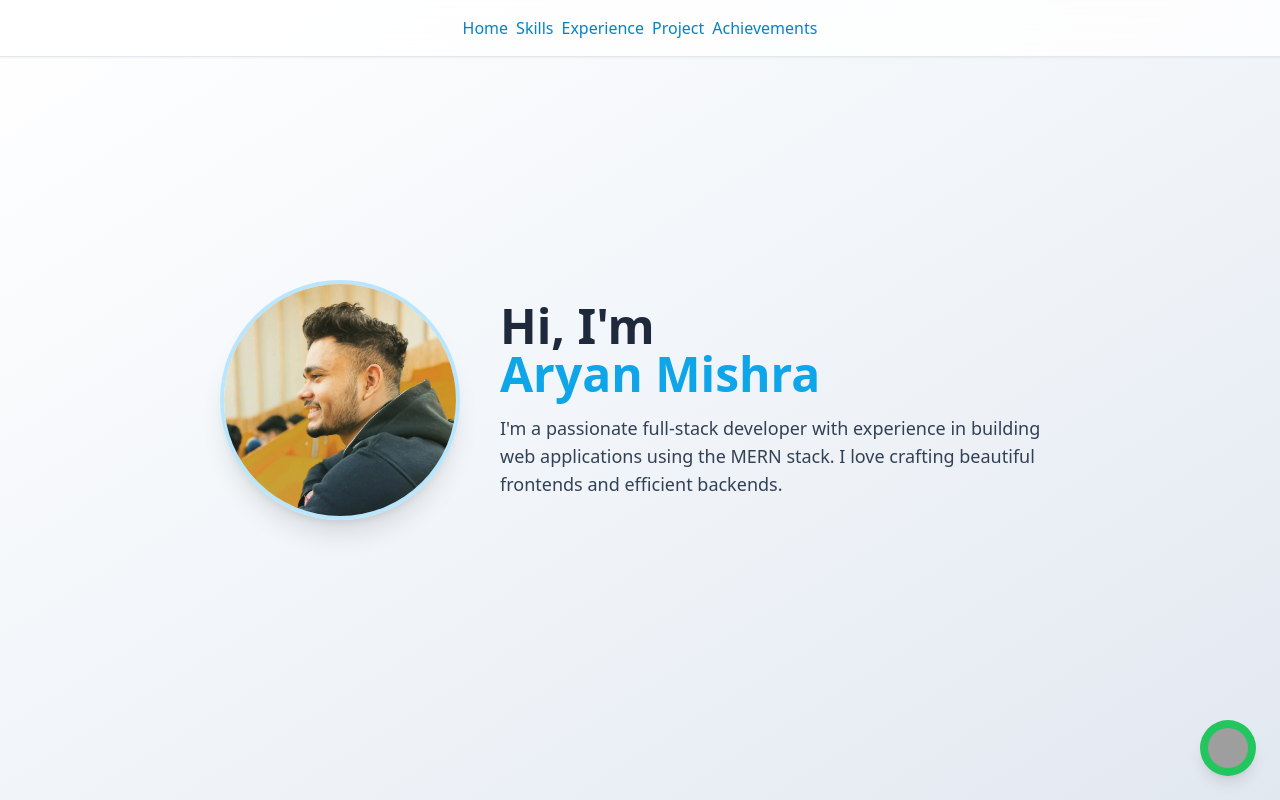
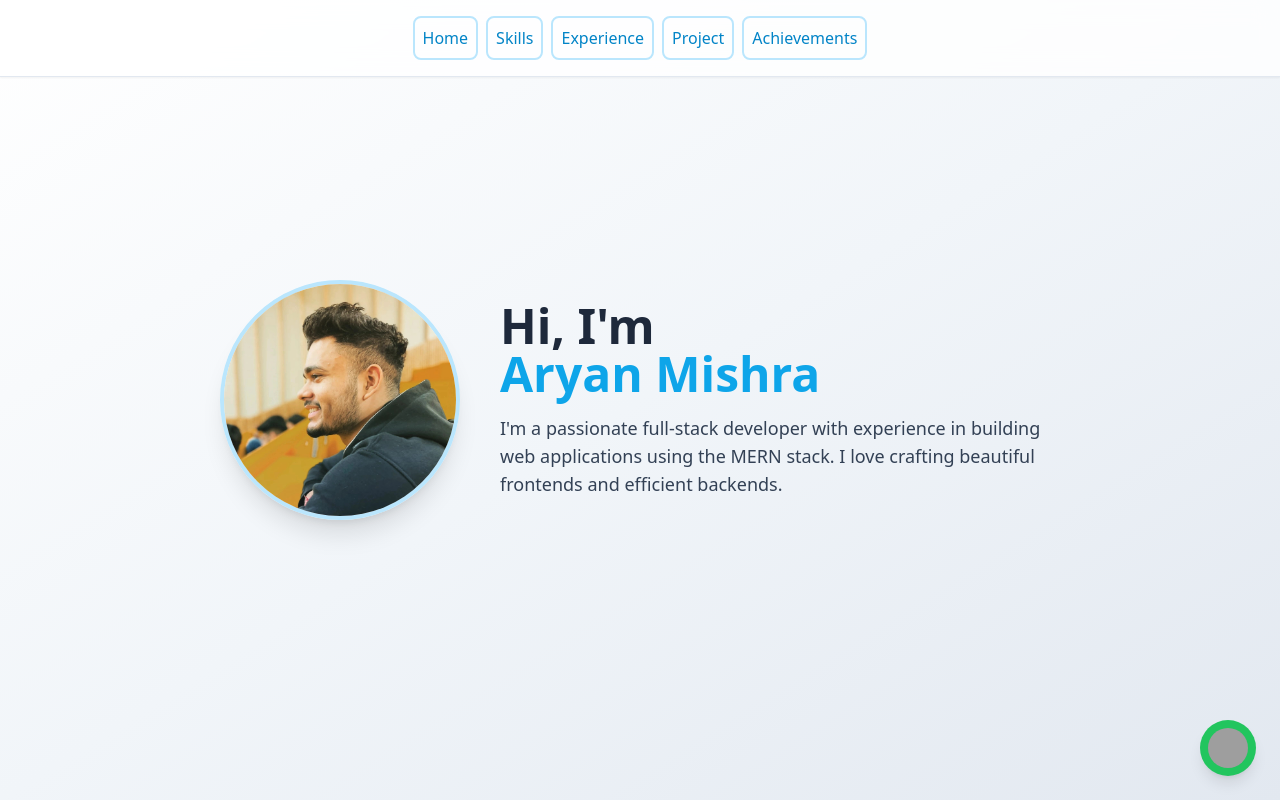
Before and after one commit to Aryan1mishra/Main-Portfolio, a React (Create React App) app: page / in a window 1280 px wide. Shown: the top 800 px of the page. Built offline with nearby package versions, Linux system fonts and the light colour scheme; grey boxes are pictures that could not be loaded.

Commit message:
new commit

```diff
--- a/src/Components/Navbar.js
+++ b/src/Components/Navbar.js
@@ -3,11 +3,11 @@ import React from 'react'
 function Navbar() {
   return (
     <nav className="fixed top-0 left-0 right-0 bg-white/80 backdrop-blur-md shadow-sm z-50 p-4 flex justify-center space-x-2 border-b border-slate-200">
-      <a href="#home" className="text-sky-600 font-medium hover:underline">Home</a>
-      <a href="#skills" className="text-sky-600 font-medium hover:underline">Skills</a>
-      <a href="#experience" className="text-sky-600 font-medium hover:underline">Experience</a>
-      <a href="#project" className="text-sky-600 font-medium hover:underline">Project</a>
-      <a href="#achievements" className="text-sky-600 font-medium hover:underline">Achievements</a>
+      <a href="#home" className="text-sky-600 font-medium hover:underline border-2 rounded-lg p-2 border-sky-200">Home</a>
+      <a href="#skills" className="text-sky-600 font-medium hover:underline border-2 rounded-lg p-2 border-sky-200">Skills</a>
+      <a href="#experience" className="text-sky-600 font-medium hover:underline border-2 rounded-lg p-2 border-sky-200">Experience</a>
+      <a href="#project" className="text-sky-600 font-medium hover:underline border-2 rounded-lg p-2 border-sky-200">Project</a>
+      <a href="#achievements" className="text-sky-600 font-medium hover:underline border-2 rounded-lg p-2 border-sky-200">Achievements</a>
 
     </nav>
   )
```
